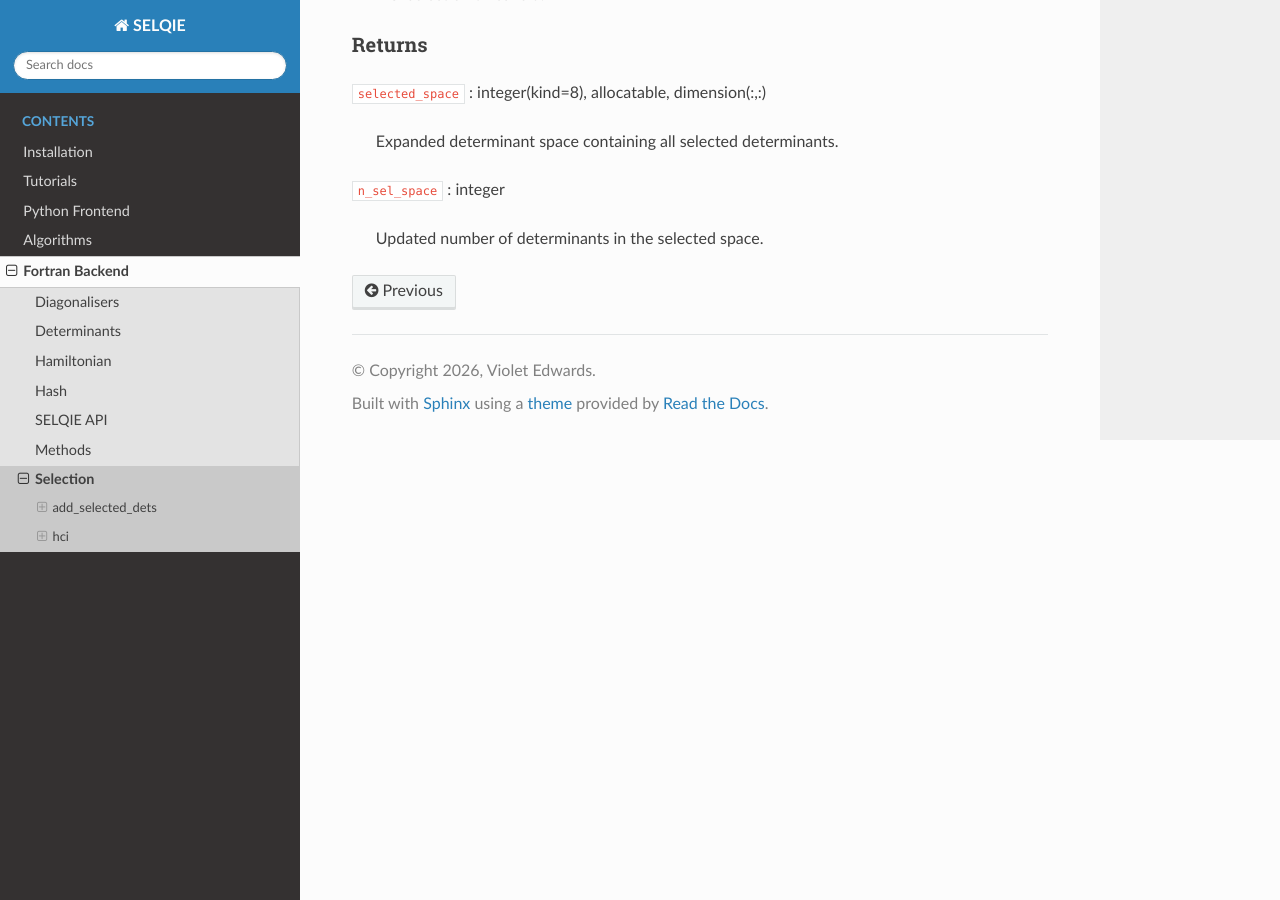
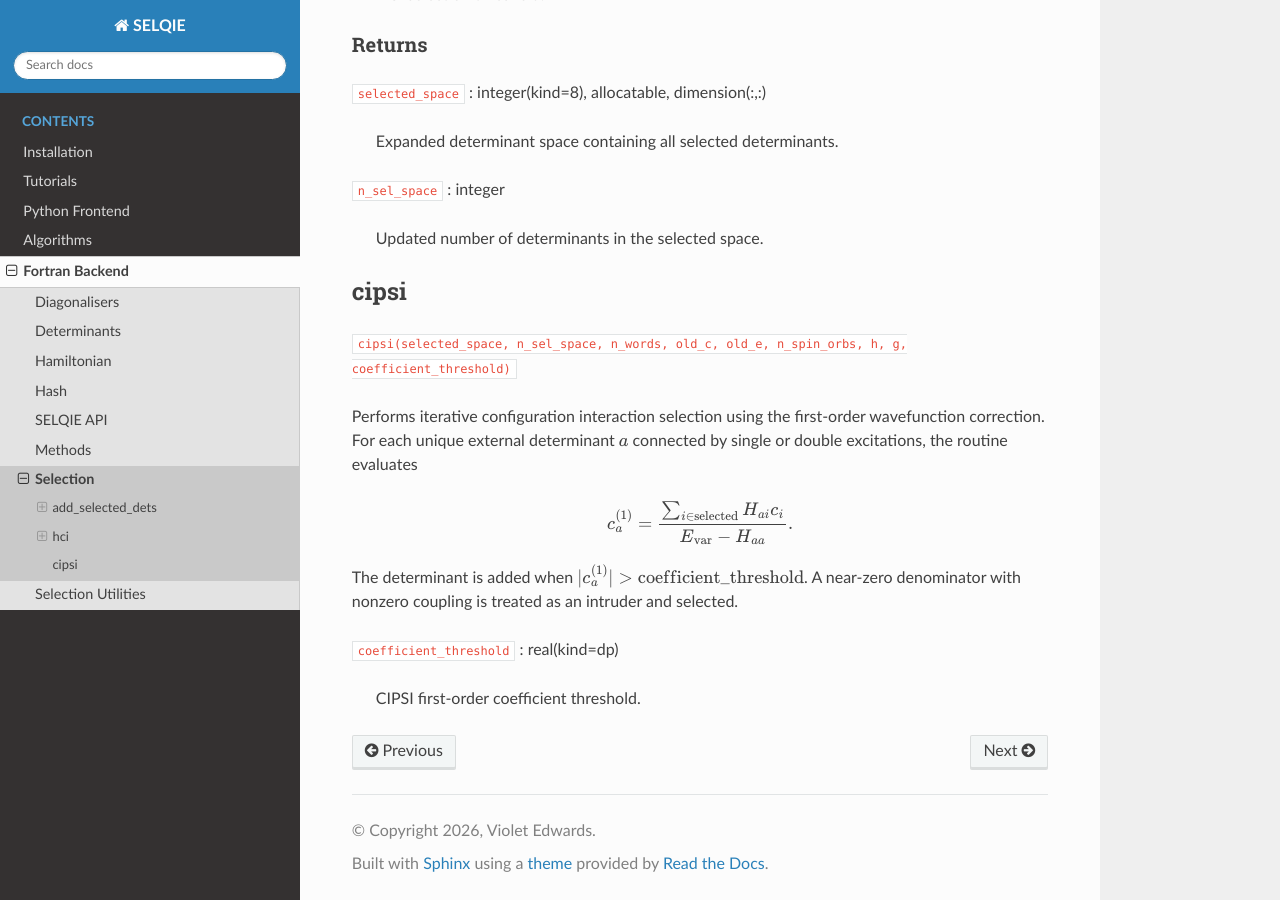
Before and after one commit to violetedwards/SELQIE, a Sphinx documentation site: the page built from docs/source/fortran/selection.rst, in a window 1280 px wide and 900 px high, scrolled down 2995 px. Built offline with Sphinx 7.4.7 and the Read the Docs theme 3.1.0, drawn with Linux system fonts in a browser that asks for light colours.

Commit message:
added cipsi, cleaned code

```diff
--- a/docs/source/algorithms/index.rst
+++ b/docs/source/algorithms/index.rst
@@ -5,3 +5,4 @@ Algorithms
    :maxdepth: 1
 
    hci
+   cipsi
--- a/docs/source/fortran/index.rst
+++ b/docs/source/fortran/index.rst
@@ -12,3 +12,4 @@ The core SELQIE algorithms are implemented in Fortran.
    main
    methods
    selection
+   selection_utils
--- a/docs/source/fortran/selection.rst
+++ b/docs/source/fortran/selection.rst
@@ -140,3 +140,26 @@ Returns
 ``n_sel_space`` : integer
 
      Updated number of determinants in the selected space.
+
+
+cipsi
+-----
+
+``cipsi(selected_space, n_sel_space, n_words, old_c, old_e, n_spin_orbs, h, g, coefficient_threshold)``
+
+Performs iterative configuration interaction selection using the
+first-order wavefunction correction. For each unique external determinant
+:math:`a` connected by single or double excitations, the routine evaluates
+
+.. math::
+
+   c_a^{(1)} =
+   \frac{\sum_{i \in \mathrm{selected}} H_{ai} c_i}
+        {E_{\mathrm{var}} - H_{aa}}.
+
+The determinant is added when :math:`|c_a^{(1)}| > \mathrm{coefficient\_threshold}`. A near-zero
+denominator with nonzero coupling is treated as an intruder and selected.
+
+``coefficient_threshold`` : real(kind=dp)
+
+     CIPSI first-order coefficient threshold.
```
Also changed, not shown: README.md (+1 -0 lines), docs/source/algorithms/cipsi.rst (added, +21 -0 lines), docs/source/fortran/selection_utils.rst (added, +21 -0 lines), testing.py (+21 -14 lines), 10 other files.
